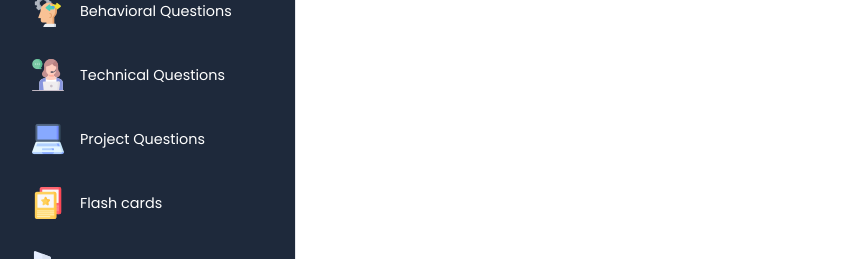
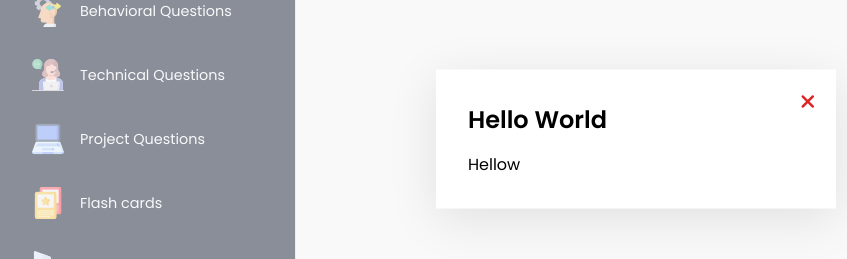
Before and after one commit to siddhigate/get-interview-ready-frontend, a React (Create React App) app: page / in a window 1280 px wide. Shown: the part 261-520 px from the top of the page, without its empty margins (4-851 px from the left). Built offline with nearby package versions, Linux system fonts and the light colour scheme.

Commit message:
feat: modal component

```diff
--- a/src/Example.jsx
+++ b/src/Example.jsx
@@ -6,6 +6,7 @@ import { useState } from "react";
 import Card from "./components/Card/Card";
 
 import MarkdownEditor from "./components/MarkdownEditor";
+import Modal from "./components/Modal";
 
 const dummyCards = [
   {
@@ -45,6 +46,9 @@ Your answer will go here`;
 
 function Example() {
   const [activeTab, setActiveTab] = useState("tab1");
+
+  const [showModal, setShowModal] = useState(true);
+
   return (
     <SidebarLayout title="Headout">
       <ul className="tab-list list-style-none">
@@ -85,6 +89,7 @@ function Example() {
           ))}
         </GridContainer>
       </TabContent>
+      {showModal && <Modal title={"Hello World"} closeModal={() => setShowModal(false)}> Hellow</Modal>}
     </SidebarLayout>
   );
 }
--- /dev/null
+++ b/src/components/Modal.jsx
@@ -0,0 +1,23 @@
+import React from "react";
+
+const Modal = ({title, closeModal, children}) => {
+  return (
+    <div className="modal-background" onClick={closeModal}>
+      <div className="modal">
+        <div className="modal-content">
+          <button className="modal-close-btn" onClick={closeModal}>
+            {" "}
+            <i className="fas fa-times txt-red" id="modal-dismiss-btn"></i>
+          </button>
+          <div className="txt-dark fs-lg fw-bold"> {title}</div>
+          <div className="txt-dark-gray lh-md">
+            {children}
+          </div>
+
+        </div>
+      </div>
+    </div>
+  );
+};
+
+export default Modal;
--- /dev/null
+++ b/src/css/components/modal.css
@@ -0,0 +1,37 @@
+.modal-background {
+    width: 100%;
+    height: 100%;
+    position: fixed;
+    top: 0;
+    left: 0;
+    background-color: var(--clr-gray-opacity);
+    z-index: 9999;
+}
+
+.modal {
+    width: 400px;
+    position: fixed;
+    top: 50%;
+    left: 50%;
+    transform: translate(-50%, -50%);
+    padding: 2em;
+    background: white;
+    box-shadow: var(--bs-gray-dark);
+}
+
+.modal-content {
+    display: flex;
+    flex-direction: column;
+    gap: 1rem;
+    justify-content: center;
+}
+
+.modal-close-btn {
+    position: absolute;
+    top: 1rem;
+    right: 1rem;
+    background-color: transparent;
+    border: transparent;
+    font-size: 1.25rem;
+    cursor: pointer;
+}
--- a/src/css/style.css
+++ b/src/css/style.css
@@ -6,6 +6,7 @@
 
 @import './components/header.css';
 @import './components/list.css';
+@import './components/modal.css';
 
 @import './layouts/mainlayout.css';
 @import './layouts/tab.css';
```
